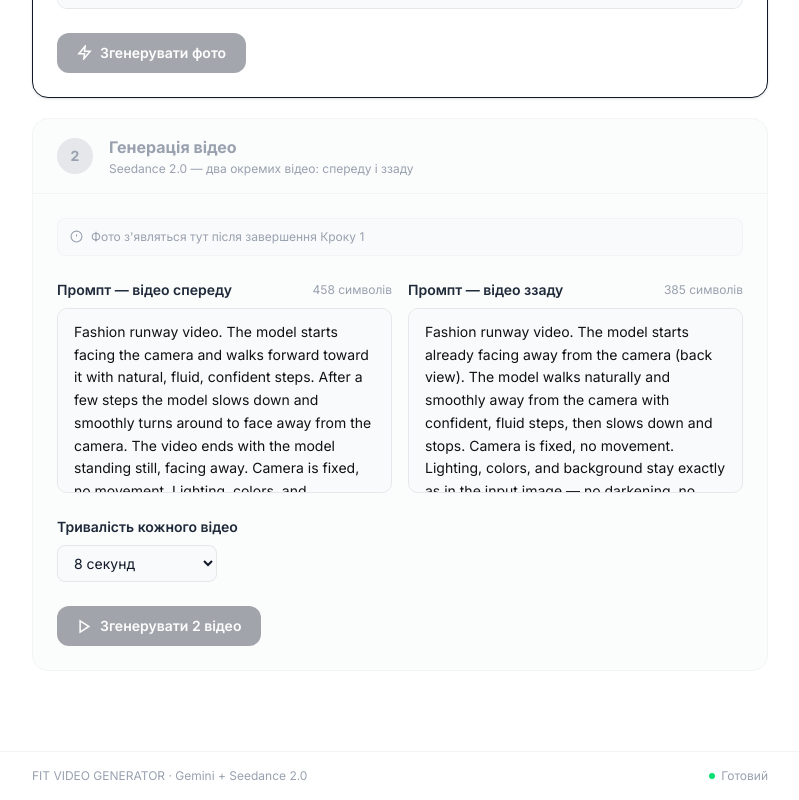
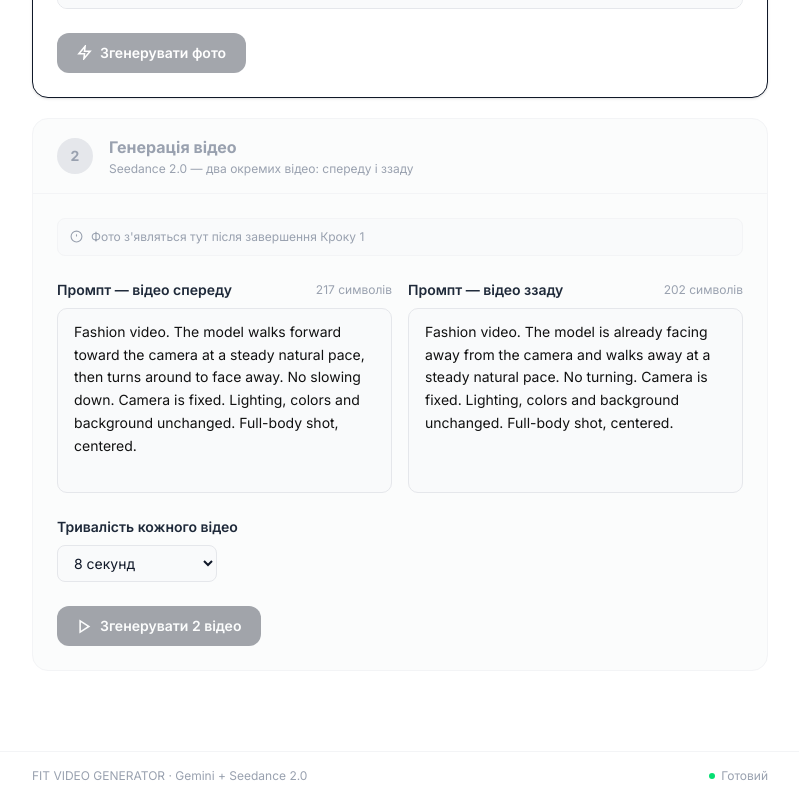
Before and after one commit to smm-creator/-, a Next.js app: page / in a window 1280 px wide. Shown: the part 1153-1953 px from the top of the page, without its empty margins (240-1039 px from the left). Built offline with nearby package versions, Linux system fonts and the light colour scheme.

Commit message:
fix: simplify video prompts — no slowdowns, clean motion
Co-authored-by: smm-creator <smm-creator@users.noreply.github.com>

```diff
--- a/app/page.tsx
+++ b/app/page.tsx
@@ -12,10 +12,10 @@ const DEFAULT_GEMINI_PROMPT =
   "This is a virtual clothing try-on task.\n\nIMAGE 1 = model photo. IMAGE 2 = clothing item to wear.\n\nTask: Redress the model from IMAGE 1 in the clothing from IMAGE 2.\n\nDo NOT change:\n- The model's face, hair, skin tone, body shape, pose, proportions\n- The background, lighting, shadows, camera angle\n\nDo CHANGE:\n- Remove ALL existing clothing from the model completely\n- Dress the model in the EXACT clothing shown in IMAGE 2\n- Reproduce the clothing's color, print, pattern, graphic, logo, text, and fabric texture with full accuracy — do not simplify or omit any detail\n- The clothing must sit naturally on the body with realistic fit, drape, and folds\n\nOutput: full body visible from head to toe, aspect ratio 4:5, no cropping.";
 
 const DEFAULT_FRONT_PROMPT =
-  "Fashion runway video. The model starts facing the camera and walks forward toward it with natural, fluid, confident steps. After a few steps the model slows down and smoothly turns around to face away from the camera. The video ends with the model standing still, facing away. Camera is fixed, no movement. Lighting, colors, and background stay exactly as in the input image — no darkening, no color shift. Full-body shot, centered, smooth motion throughout.";
+  "Fashion video. The model walks forward toward the camera at a steady natural pace, then turns around to face away. No slowing down. Camera is fixed. Lighting, colors and background unchanged. Full-body shot, centered.";
 
 const DEFAULT_BACK_PROMPT =
-  "Fashion runway video. The model starts already facing away from the camera (back view). The model walks naturally and smoothly away from the camera with confident, fluid steps, then slows down and stops. Camera is fixed, no movement. Lighting, colors, and background stay exactly as in the input image — no darkening, no color shift. Full-body shot, centered, smooth motion throughout.";
+  "Fashion video. The model is already facing away from the camera and walks away at a steady natural pace. No turning. Camera is fixed. Lighting, colors and background unchanged. Full-body shot, centered.";
 
 const DURATION_OPTIONS = ["4","5","6","7","8","9","10","11","12","13","14","15"] as const;
 type DurationValue = typeof DURATION_OPTIONS[number];
```
